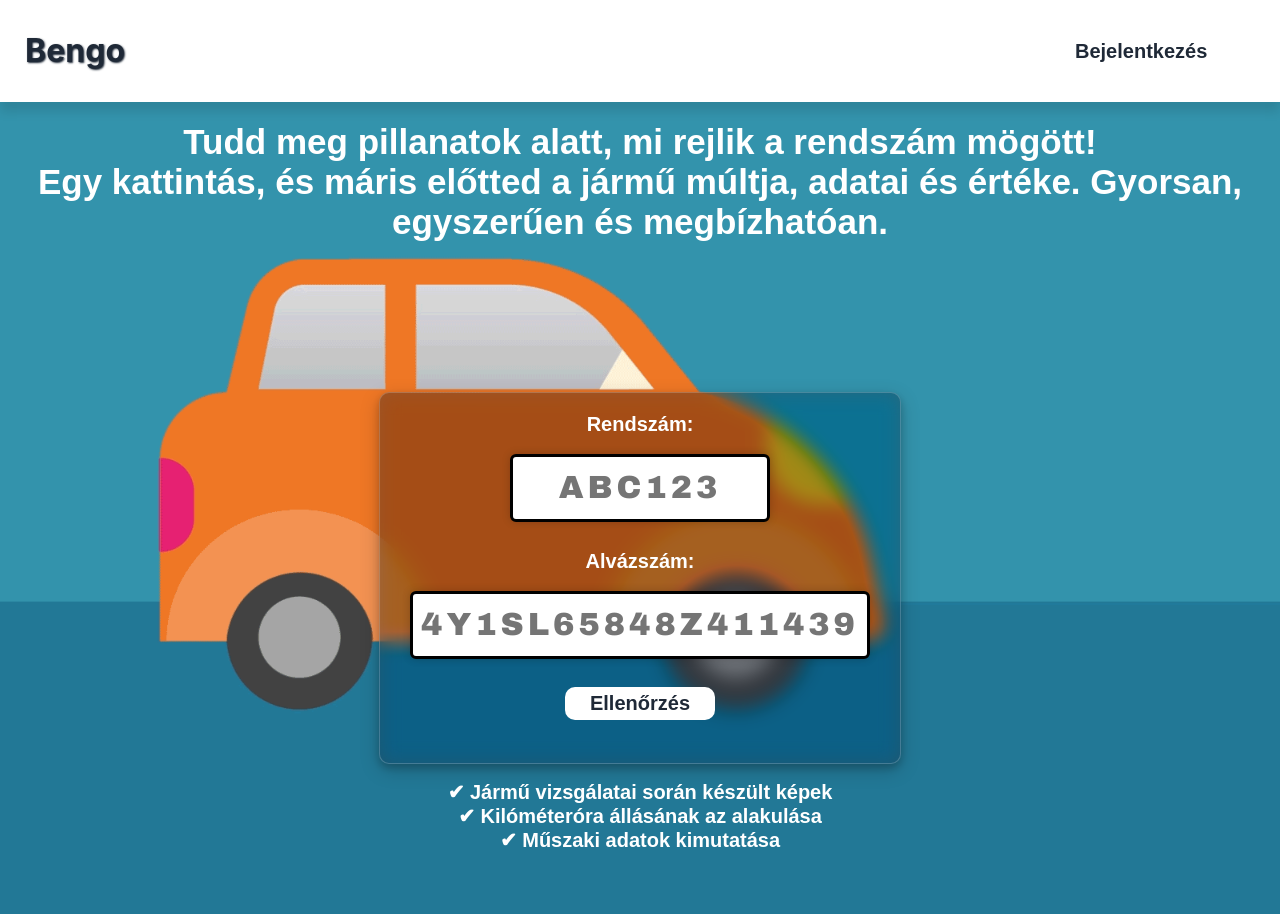
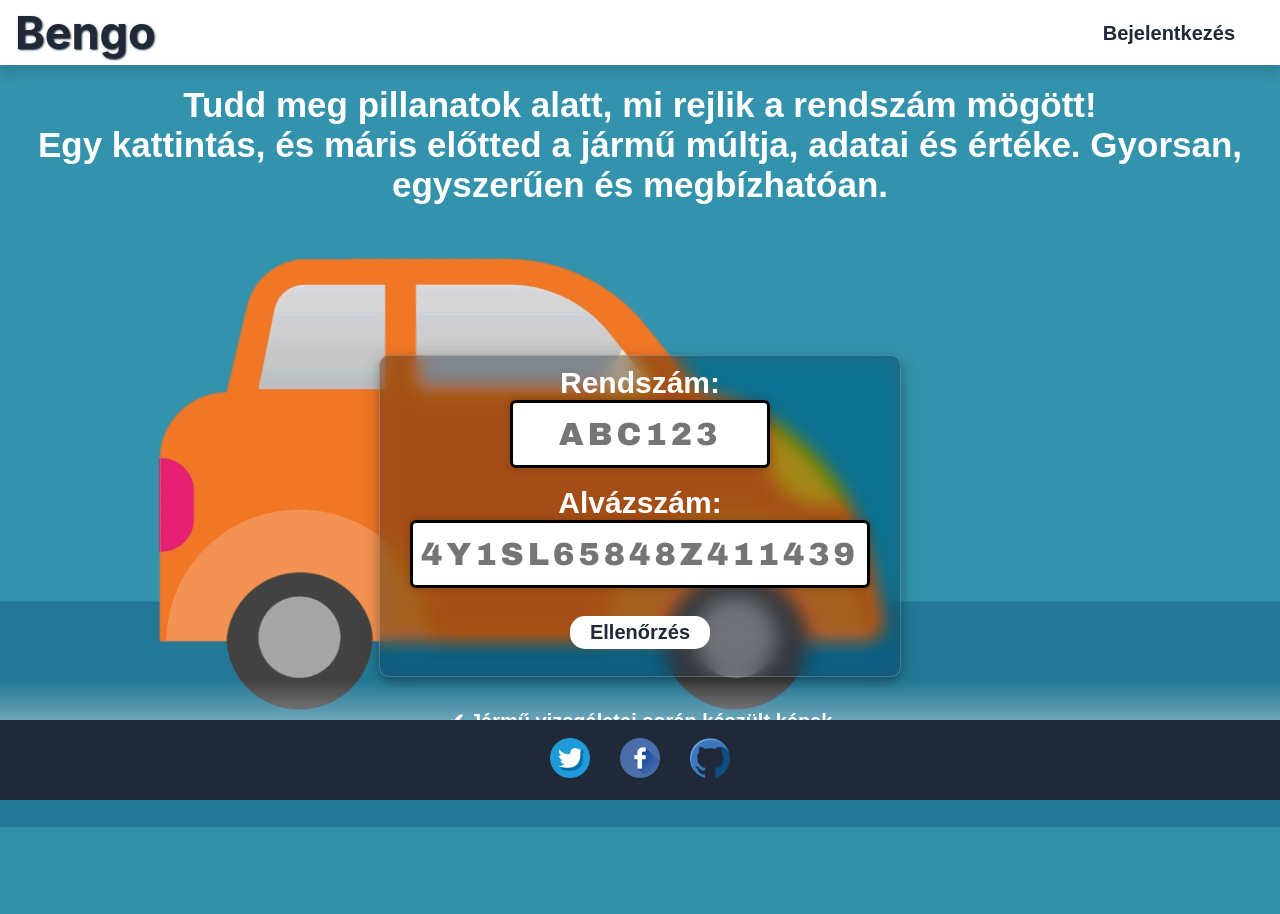
Before and after one commit to zsedelypeter/Projektmunka, a PHP site: page /kezdolap.html in a window 1280 px wide. After the commit the page ends 827 px from the top, so only its background shows below. Run offline with PHP 8.4, Linux system fonts and the light colour scheme.

Commit message:
A kezdőlap finomítása. Ikonok beillesztése.

```diff
--- a/kezdolap.css
+++ b/kezdolap.css
@@ -1,5 +1,7 @@
 body{
-    background-image: url('icegif-153.gif');
+    background-image:
+      linear-gradient(to bottom, rgba(255,255,255,0) 85%, white 100%),
+      url('icegif-153.gif');
     background-size:cover;
     background-attachment: fixed;
     background-position: center 15px;
@@ -9,12 +11,11 @@
 }
 
 
-.header-box {
+.fejlec {
     width: 100%;
+    height: 65px;
     background-color: white;
-    padding: 10px;
     box-shadow: 0 10px 10px rgba(0,0,0,0.1);
-    margin-bottom: 15px;
     box-sizing: border-box;
     position: relative;
     display: flex;
@@ -22,21 +23,21 @@
     justify-content: space-between;
 }
 
-.header-buttons {
+.bejelentkezes_gomb {
     font-size: medium;
     position: absolute;
     right: 15px;
     top: 50%;
     transform: translateY(-50%);
     display: flex;
-    gap: 10px;
 }
 
 h1{
+  font-size: 45px;
+    font-weight: bold;
     color:#1F2937;
     font-family:inter;
     text-shadow: #1F2937 1px 1px 2px;
-    text-align: left;
     position: relative;
     padding-left: 15px
 
@@ -47,7 +48,7 @@
     -webkit-backdrop-filter: blur(10px) saturate(180%);
     border: 1px solid rgba(255,255,255,0.2);
     width: 500px;
-    height: 350px;
+    height: 300px;
     padding: 10px;
     border-radius:10px;
     box-shadow: 0 4px 8px 0 rgba(0, 0, 0, 0.2), 0 6px 20px 0 rgba(0, 0, 0, 0.19);
@@ -55,7 +56,6 @@
     color:#FFFFFF;
     text-align:center;
     margin: 150px auto;
-
 }
 
 p {
@@ -76,15 +76,13 @@
     text-align: center;
 }
 
-input[type="submit"], .register-button {
+input[type="submit"],.bejelentkezes_gombja {
     margin: 10px 10px;
     padding: 5px 20px;
-    width: 150px;
-    length: 50px;
     background-color: #FFFFFF;
     color: #1F2937;
     text-decoration: none;
-    border-radius: 10px;
+    border-radius: 15px;
     font-weight: bold;
     border: none;
     cursor: pointer;
@@ -95,12 +93,9 @@
 }
 
 label[for="rendszam"], label[for="alvazszam"] {
-  font-size: 20px;
+  font-size: 30px;
     font-weight: bold;
-  padding-top: 10px;
   font-family: 'Zalando Sans Expanded', sans-serif;
-  display: block;
-    margin-bottom: 0px;
 }
 
 #rendszam {
@@ -122,7 +117,7 @@
 }
 
 #rendszam:focus {
-  box-shadow: 0 0 15px rgba(0,0,0,0.4);
+  box-shadow: 0 0 25px rgba(0,0,0,6);
 }
 
 #alvazszam {
@@ -143,13 +138,31 @@
   transition: all 0.3s ease;
 }
 
-#alvatszam :focus {
-  box-shadow: 0 0 15px rgba(0,0,0,0.4);
+#alvazszam:focus {
+  box-shadow: 0 0 25px rgba(0,0,0,6);
 }
 
-input[type="submit"]:hover, .register-button:hover {
+input[type="submit"]:hover, .bejelentkezes_gombja:hover {
     transform: scale(1.05);
     background-color: #1F2937;
     color: #FFFFFF;
     box-shadow: 0 4px 15px rgba(0,0,0,0.2);
 }
+
+.footer {
+    width: 100%;
+    height: 80px;
+    background-color: #1F2937;
+    display: flex;
+    align-items: center;
+    justify-content: center;
+    gap: 30px;
+    position: fixed;
+    bottom: 0;
+    left: 0;
+}
+
+.footer a img {
+    width: 40px;
+    height: 40px;
+}
--- a/kezdolap.html
+++ b/kezdolap.html
@@ -6,10 +6,10 @@
         <link rel="stylesheet" href="kezdolap.css">
     </head>
     <body>
-        <div class="header-box">
+        <div class="fejlec">
             <h1>Bengo</h1>
-            <div class="header-buttons">
-                <a href="login.html" class="register-button">Bejelentkezés <a href=""></a>
+            <div class="bejelentkezes_gomb">
+                <a href="login.html" class="bejelentkezes_gombja">Bejelentkezés <a href=""></a>
             </div>
         </div>
         <p>Tudd meg pillanatok alatt, mi rejlik a rendszám mögött!<br>
@@ -25,5 +25,16 @@
                 ✔ Műszaki adatok kimutatása</div>
             </div>
         </form>
+         <footer class="footer">
+            <a href="https://twitter.com" target="_blank">
+                <img src="twitter-logo.png" alt="Twitter">
+            </a>
+            <a href="https://facebook.com" target="_blank">
+                <img src="facebook.png" alt="Facebook">
+            </a>
+             <a href="https://github.com/zsedelypeter/Projektmunka" target="_blank">
+                 <img src="github.png" alt="GitHub">
+            </a>
+        </footer>
     </body>
 </html>
```
Also changed, not shown: facebook.png (added), github.png (added), twitter-logo.png (added).
